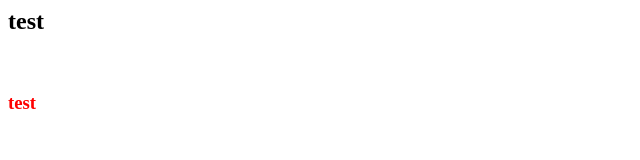
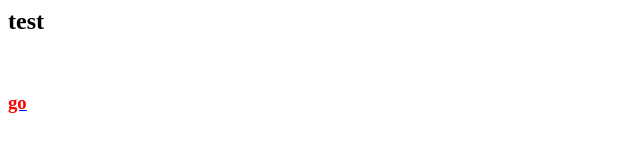
Before and after one commit to MrAMA913/test, a plain HTML site: page index.html in a window 1280 px wide. Shown: the full height of the page, 0-640 px from the left. Drawn offline with Linux system fonts and the light colour scheme.

Commit message:
Update index.html

```diff
--- a/index.html
+++ b/index.html
@@ -1,3 +1,3 @@
 <h2>test</h2>
 <br>
-<h3 style="color:red;">test</h3>
+<a href="./test.html"><h3 style="color:red;">go</h3></a>
```
